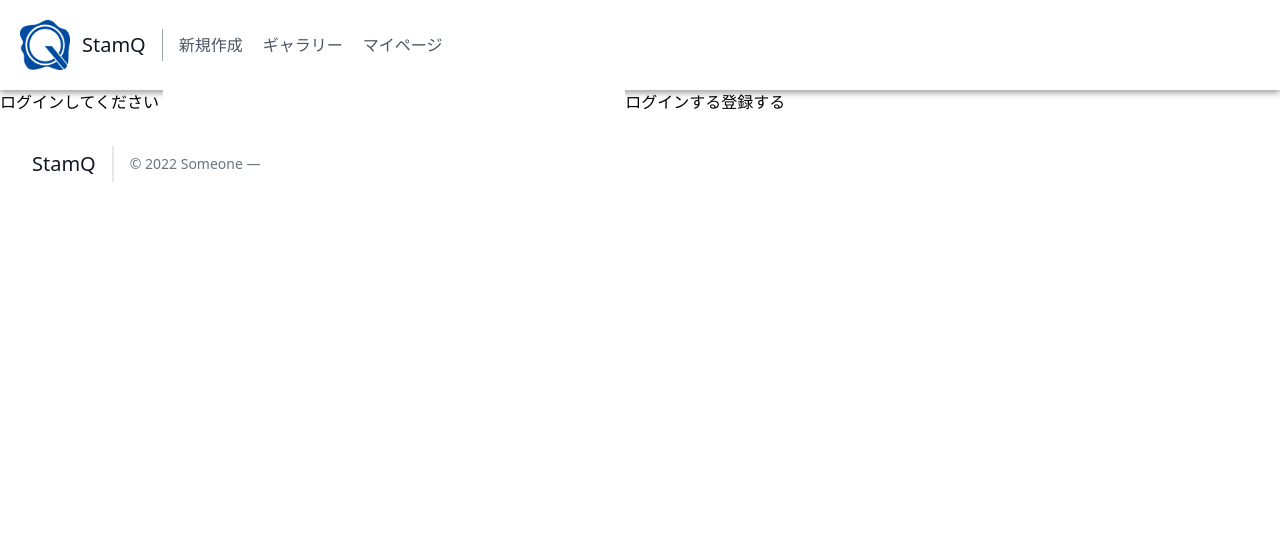
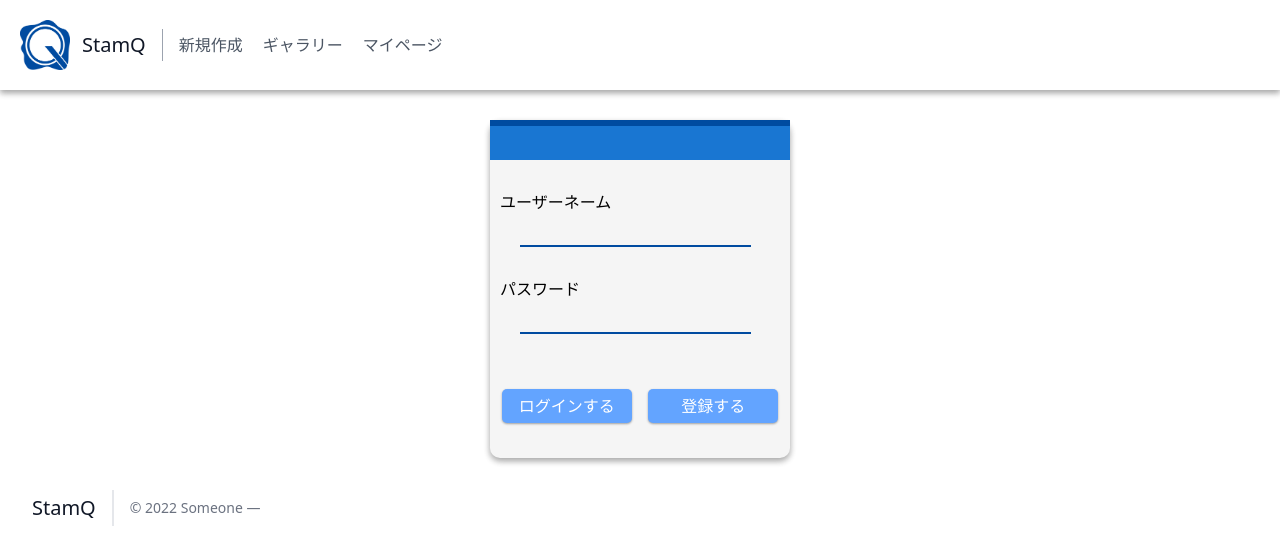
Before and after one commit to hackathon-22-spring-14/hackathon-22-spring-14-frontend, a Vue app: page /login in a window 1280 px wide. Shown: the top 556 px of the page. Built offline with nearby package versions, Linux system fonts and the light colour scheme; no server answers.

Commit message:
LoginPageのUI

```diff
--- a/src/components/App.vue
+++ b/src/components/App.vue
@@ -35,6 +35,7 @@ export default defineComponent({
   /* 影についての設定 */
   --buttonShadow: 0 1px 3px rgba(0, 0, 0, 0.12), 0 1px 2px rgba(0, 0, 0, 0.24);
   --buttonTransition: all 0.3s cubic-bezier(0.25, 0.8, 0.25, 1);
+  --buttonShadowHover: 0 14px 28px rgba(0, 0, 0, 0.25), 0 10px 10px rgba(0, 0, 0, 0.22);
   --standardShadow: 0 3px 6px rgba(0, 0, 0, 0.16), 0 3px 6px rgba(0, 0, 0, 0.23);
   --strongShadow: 0 10px 20px rgba(0, 0, 0, 0.19), 0 6px 6px rgba(0, 0, 0, 0.23);
   --weakShadow: 0 2px 4px rgba(0, 0, 0, 0.03), 0 3px 6px rgba(0, 0, 0, 0.05);
--- a/src/components/pages/CreatePage.vue
+++ b/src/components/pages/CreatePage.vue
@@ -186,6 +186,11 @@ export default defineComponent({
       () => this.imgId,
       () => this.rewrite(ctx, ctxSub, canvas.width, canvas.height)
     )
+
+    watch(
+      () => this.checked,
+      () => this.rewrite(ctx, ctxSub, canvas.width, canvas.height)
+    )
   },
   methods: {
     rewrite(
@@ -299,7 +304,7 @@ html {
   transition: var(--buttonTransition);
 }
 .upload-section:hover {
-  box-shadow: 0 14px 28px rgba(0, 0, 0, 0.25), 0 10px 10px rgba(0, 0, 0, 0.22);
+  box-shadow: var(--buttonShadowHover);
 }
 .preview {
   background-color: whitesmoke;
--- a/src/components/pages/LoginPage.vue
+++ b/src/components/pages/LoginPage.vue
@@ -1,3 +1,26 @@
+<template>
+<div style="justify-content: center">
+<div class="container">
+    <div class="container-top"></div>
+    <p>ユーザーネーム</p>
+   <div class="input-text">
+        <input v-model="username" type="text" />
+   </div>
+   <p>パスワード</p>
+   <div class="input-text">
+        <input v-model="password" type="password" />
+   </div>
+   <div class="buttons">
+        <button @click="login">ログインする</button>
+        <button @click="signup">登録する</button>
+   </div>
+</div>
+</div>
+
+
+
+ </template>
+
  <script lang="ts">
  // This starter template is using Vue 3 <script setup> SFCs
  // Check out https://vuejs.org/api/sfc-script-setup.html#script-setup
@@ -33,27 +56,52 @@ export default defineComponent({
  })
  </script>
 
-<template>
-  ログインしてください
-  <input v-model="username" type="text" />
-  <input v-model="password" type="password" />
-  <button @click="login">ログインする</button>
-  <button @click="signup">登録する</button>
-</template>
+ <style scoped>
+ p {
+    padding-left: 10px;
+    margin-top: 30px;
+ }
+.container {
+    margin: 30px auto auto auto;
+    width: 300px;
+    height: fit-content;
+    padding-bottom: 30px;
+    border-radius: 10px;
+    background-color: whitesmoke;
+    box-shadow: var(--standardShadow)
 
-<style>
-:root {
-  /* 色についての設定 */
-  --headerColor: ;
-  --headerShadowColor: rgba(0, 0, 0, 0.2);
-  /* テキストについての設定 */
-  --fontSizeTitle: 28px;
-  --fontSizeXLarge: 18px;
-  --fontSizeLarge: 16px;
-  --fontSizeMedium: 14px;
-  --fontSizeSmallIcon: 16px;
-  --fontSizeIcon: 26px;
-  --fontSizePart: 48px;
-  --multilineTextLineHeight: 1.5;
+}
+.container-top {
+    border-top: 6px solid var(--primaryDark);
+    background-color: var(--primary);
+    height: 40px;
+}
+button {
+    padding: 5px;
+    margin: 5px 5px;
+    width: 130px;
+    border-radius: 5px;
+    background-color: var(--primaryLight);
+    color: var(--textOnPrimary);
+    box-shadow: var(--buttonShadow);
+    transition: var(--buttonTransition);
+}
+button:hover {
+    box-shadow: var(--buttonShadowHover)
+}
+.input-text {
+    border-bottom: 2px solid var(--primaryDark);
+    padding-bottom: 2px;
+    margin: 5px auto 5px 30px;
+    width: fit-content;
+    background-color: whitesmoke;
+}
+input {
+    background-color: whitesmoke;
+}
+.buttons {
+    display: flex;
+    justify-content: space-evenly;
+    margin-top: 50px;
 }
  </style>
```
Also changed, not shown: src/components/atomics/InputNumber.vue (deleted). Lines whose indentation alone changed are shown as unchanged.
